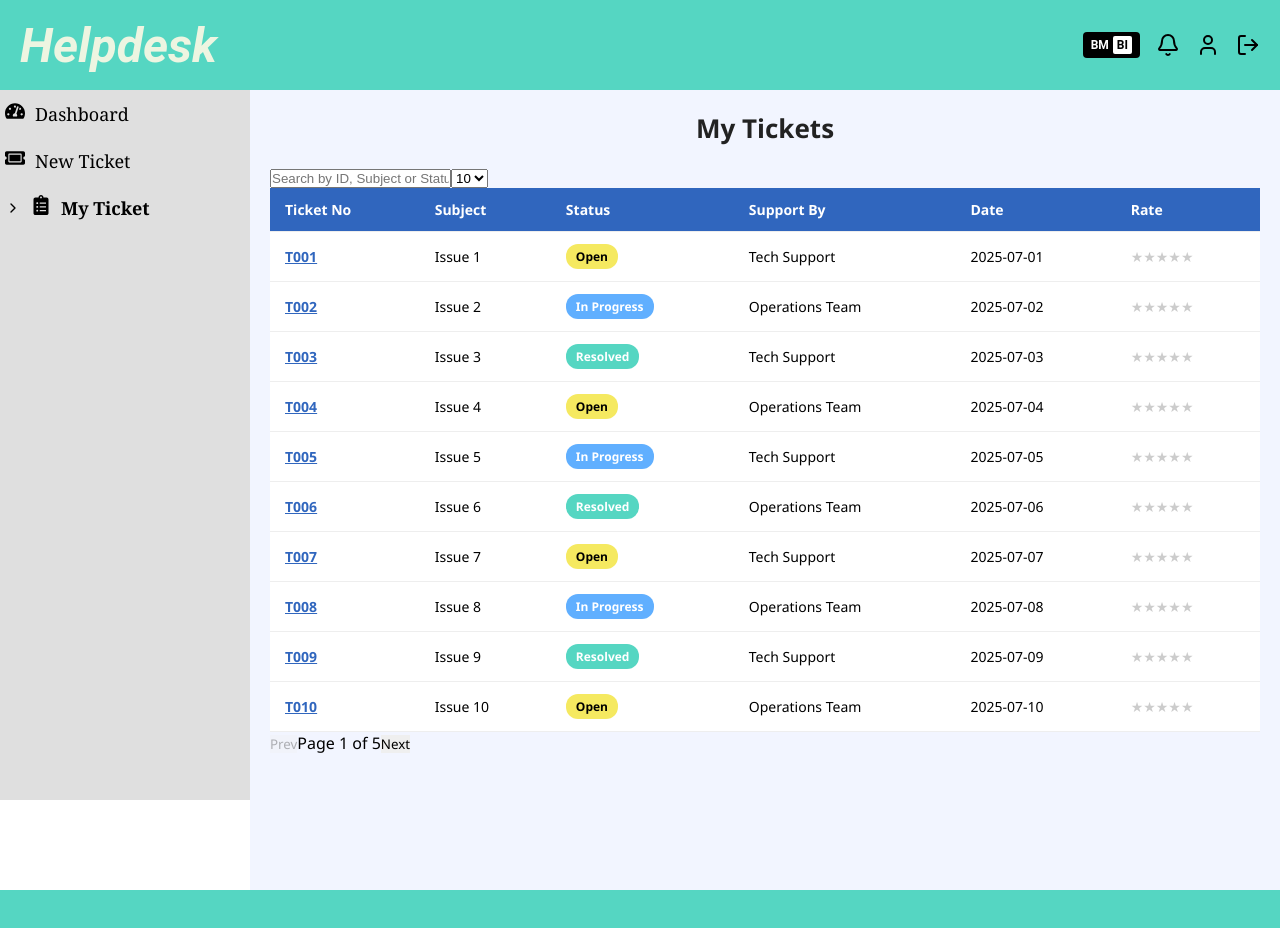
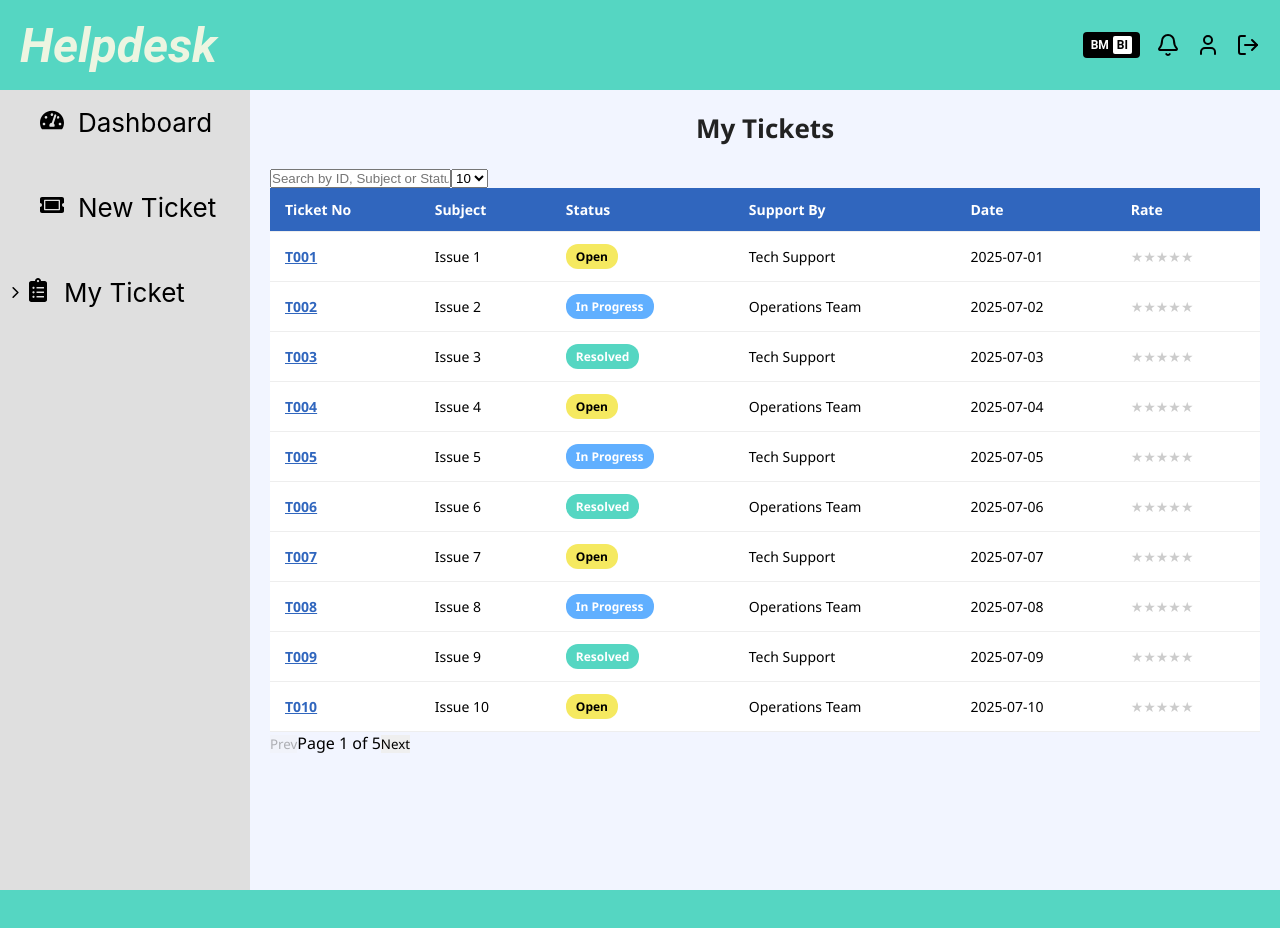
Before and after one commit to Pavan19047/weanalyz-assignment, a React (Vite) app: page /my-ticket in a window 1280 px wide. Shown: the top 928 px of the page. Built offline with nearby package versions, Linux system fonts and the light colour scheme.

Commit message:
Update Sidebar to match Figma design
cgen-8467740ff0cd441e9521447d7fd08bfa

```diff
--- a/src/components/Sidebar.css
+++ b/src/components/Sidebar.css
@@ -1,39 +1,59 @@
 .sidebar {
   width: 250px;
-  background-color: #e0e0e0;
-  padding-top: 20px;
+  background-color: rgba(106, 103, 103, 0.21);
+  padding-top: 15px;
   display: flex;
   flex-direction: column;
-  height: calc(100vh - 90px); /* adjust if you have a header */
-  padding-left: 10px;
-  font-family: 'Georgia', serif;
+  padding-left: 0;
+  font-family:
+    Sanchez,
+    -apple-system,
+    Roboto,
+    Helvetica,
+    sans-serif;
 }
 
 .sidebar-link {
   display: flex;
   align-items: center;
   text-decoration: none;
-  color: black;
-  padding: 10px 5px;
-  font-size: 18px;
-  font-weight: 500;
-  gap: 10px;
+  color: #000;
+  padding: 17px 20px;
+  font-size: 26px;
+  font-weight: 400;
+  gap: 14px;
   position: relative;
+  margin-bottom: 20px;
 }
 
 .sidebar-link .arrow {
-  font-size: 16px;
-  color: black;
+  position: absolute;
+  left: 0;
+  font-size: 19px;
+  color: #000;
+  margin-left: 6px;
 }
 
 .sidebar-link .icon {
-  font-size: 20px;
+  font-size: 24px;
+  margin-left: 20px;
 }
 
-.sidebar-link.active {
-  font-weight: bold;
+.sidebar-link.active .icon {
+  margin-left: 6px;
 }
 
-.sidebar-link.active .label {
-  font-weight: bold;
+.sidebar-link .label {
+  font-family:
+    Sanchez,
+    -apple-system,
+    Roboto,
+    Helvetica,
+    sans-serif;
+  font-size: 26px;
+  font-weight: 400;
 }
+
+.sidebar-link:hover {
+  background-color: rgba(106, 103, 103, 0.1);
+}
```
Also changed, not shown: src/components/Sidebar.jsx (+10 -8 lines).
